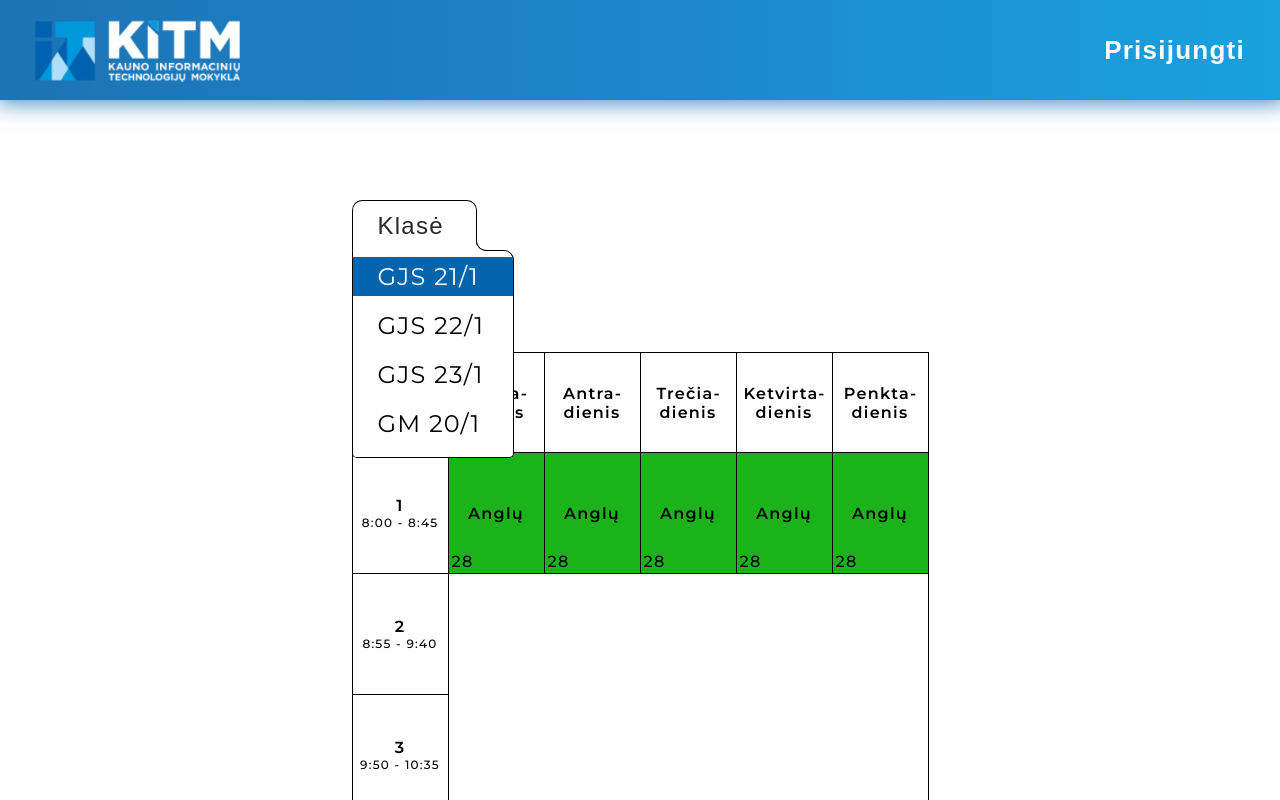
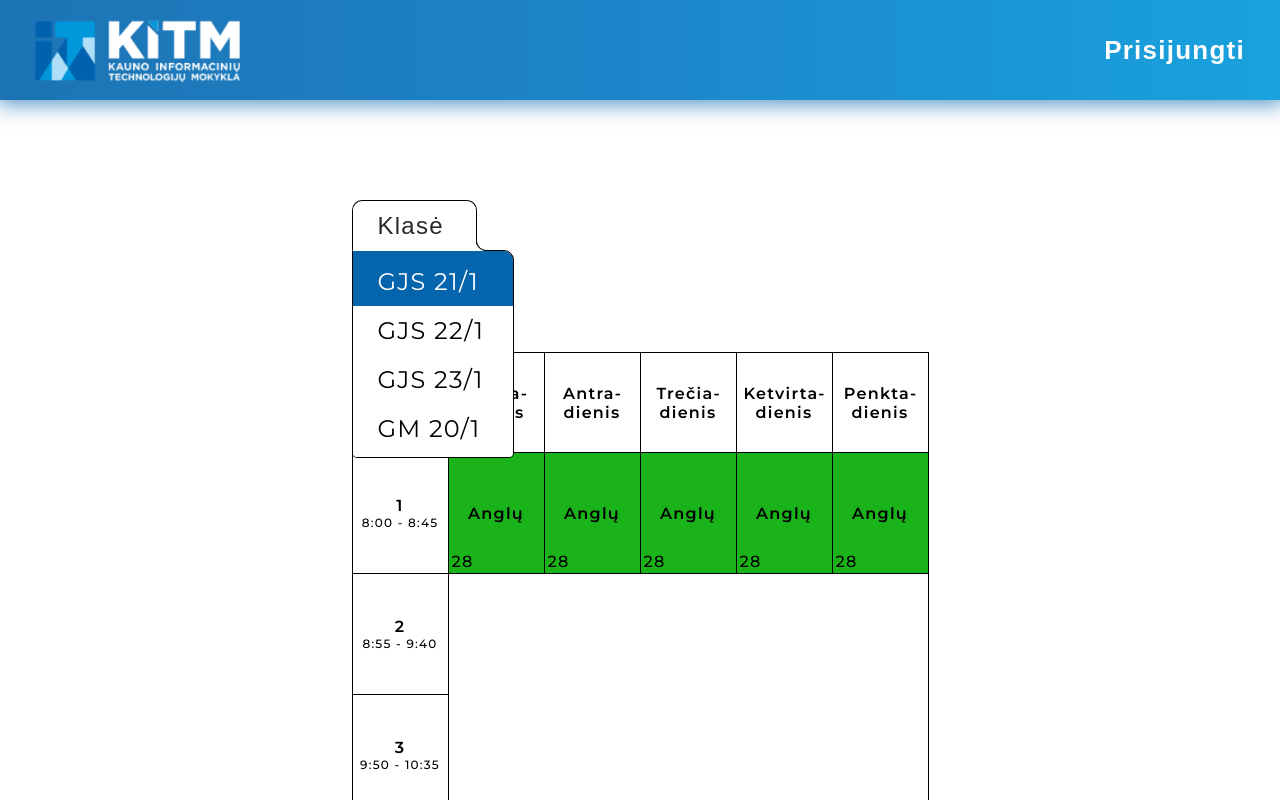
Before and after one commit to Gonzu2/School-Schedule, a React (Vite) app: page / in a window 1280 px wide. Both pictures are taken after a click on the element "GJS 21/1". Built offline with nearby package versions, Linux system fonts and the light colour scheme.

Commit message:
fix changes

```diff
--- a/src/components/ClassButton.jsx
+++ b/src/components/ClassButton.jsx
@@ -1,30 +1,65 @@
-import "../css/ClassButton.css"
-import React from "react"
+import "../css/ClassButton.css";
+import React from "react";
 
 function ClassButton() {
+  const classes = [
+    "JS 22/1v",
+    "GJS 23/1",
+    "GM 23/1",
+    "GJS 22/1",
+    "GM 22/1",
+    "GM 21/1",
+    "GJS 21/1",
+    "JS 23/1v",
+    "M 23/1v",
+    "M 23/2v",
+    "KT 23/1v",
+    "GM 20/1",
+  ];
 
-    const classes = ["JS 22/1v", "GJS 23/1", "GM 23/1", "GJS 22/1", "GM 22/1", "GM 21/1", "GJS 21/1", "JS 23/1v", "M 23/1v", "M 23/2v", "KT 23/1v", "GM 20/1"]
+  classes.sort();
 
-    classes.sort()
-
-    const [currentClassChosen, setClassChosen] = React.useState(classes[0])
-
+  const [currentClassChosen, setClassChosen] = React.useState(classes[0]);
 
   const [isMenuOpen, setIsMenuOpen] = React.useState(false);
 
   function openClassMenu() {
+    const classes_menu_el = document.getElementsByClassName("classes-menu")[0];
+
+    let currentClassChosenIndex = -1;
+
+    classes.forEach((element, index) => {
+      if (element === currentClassChosen) {
+        currentClassChosenIndex = index;
+      }
+    });
+
+    if (
+      currentClassChosenIndex === 0 &&
+      classes_menu_el &&
+      currentClassChosen
+    ) {
+      classes_menu_el.style.background = "rgb(4, 100, 172)";
+    } else {
+      classes_menu_el.style.background = "white";
+    }
+
     if (isMenuOpen) {
-            setIsMenuOpen(false)
+      setIsMenuOpen(false);
     } else {
-            setIsMenuOpen(true)
+      setIsMenuOpen(true);
     }
   }
 
-    function classClicked(e) {
+  function classClicked(e, index) {
     if (e !== currentClassChosen) {
-            setClassChosen(e)
+      if (index === 0) {
+        classes_menu_el.style.background = "rgb(4, 100, 172)";
+      }
+      setClassChosen(e);
     } else {
-            setIsMenuOpen(false)
+      setIsMenuOpen(false);
+      classes_menu_el.style.background = "white";
     }
   }
 
@@ -32,20 +67,50 @@ function ClassButton() {
     <div className="class-button-container">
       <div className="class-button">
         <div className="class-choose-button-container">
-                    <button className="class-choose-button" onClick={openClassMenu}>Klasė</button>
-                    <div className="class-choose-button-border" onClick={openClassMenu}></div>
+          <button className="class-choose-button" onClick={openClassMenu}>
+            Klasė
+          </button>
+          <div
+            className="class-choose-button-border"
+            onClick={openClassMenu}
+          ></div>
         </div>
-                <div className="class-chosen" style={isMenuOpen ? { borderBottomLeftRadius: "0", borderBottomRightRadius: "0" } : { borderBottomLeftRadius: "10px", borderBottomRightRadius: "10px" }} onClick={openClassMenu}>{currentClassChosen}</div>
+        <div
+          className="class-chosen"
+          style={
+            isMenuOpen
+              ? { borderBottomLeftRadius: "0", borderBottomRightRadius: "0" }
+              : {
+                  borderBottomLeftRadius: "10px",
+                  borderBottomRightRadius: "10px",
+                }
+          }
+          onClick={openClassMenu}
+        >
+          {currentClassChosen}
         </div>
-            <ul className="classes-menu" style={isMenuOpen ? { display: "flex" } : { display: "none" }}>
-                {
-                    classes.map((classItem) => (
-                        <li key={classItem} className={`classes-menu-item ${classItem === currentClassChosen ? 'classes-menu-item-selected' : ''}`} data-class-name={classItem} onClick={() => classClicked(classItem)}>{classItem}</li>
-                    ))
-                }
+      </div>
+      <ul
+        className="classes-menu"
+        style={isMenuOpen ? { display: "flex" } : { display: "none" }}
+      >
+        {classes.map((classItem, index) => (
+          <li
+            key={index}
+            className={`classes-menu-item ${
+              classItem === currentClassChosen
+                ? "classes-menu-item-selected"
+                : ""
+            }`}
+            data-class-name={classItem}
+            onClick={() => classClicked(classItem, index)}
+          >
+            {classItem}
+          </li>
+        ))}
       </ul>
     </div>
-    )
+  );
 }
 
 export default ClassButton;
--- a/src/css/ClassButton.css
+++ b/src/css/ClassButton.css
@@ -54,7 +54,6 @@
     align-items: center;
     padding: 0 0 0 25px;
 
-
     color: #292929;
     background: var(--button-background);
 
@@ -62,7 +61,7 @@
   }
 
   .class-choose-button-container::after {
-    content: '';
+    content: "";
     position: absolute;
     width: 123px;
     height: 3px;
@@ -124,18 +123,17 @@
 
     overflow: hidden;
     overflow-y: auto;
-
-
-    gap: 10px;
   }
 
   .classes-menu-item {
+
+    background-color: white;
     box-sizing: border-box;
     font-size: 24px;
     position: relative;
 
     cursor: pointer;
-    padding: 5px 0 5px 25px;
+    padding: 10px 0 10px 25px;
 
     width: 100%;
   }
@@ -145,8 +143,12 @@
     color: white;
   }
 
+  .classes-menu-item-selected-top {
+
+  }
+
   .classes-menu-item::after {
-    content: '';
+    content: "";
     position: absolute;
     left: 0;
     bottom: 0;
@@ -164,14 +166,13 @@
     transform-origin: left;
   }
 
-@media screen and (width <=475px) {
-
+  @media screen and (width <= 475px) {
     .class-choose-button-border {
       bottom: 51px;
     }
   }
 
-@media screen and (width <=420px) {
+  @media screen and (width <= 420px) {
     .class-choose-button-container::after {
       bottom: 50px;
     }
--- a/src/main.jsx
+++ b/src/main.jsx
@@ -3,7 +3,7 @@ import ReactDOM from 'react-dom/client'
 import App from './App.jsx'
 
 ReactDOM.createRoot(document.getElementById('root')).render(
-  <React.StrictMode>
+  // <React.StrictMode>
     <App />
-  </React.StrictMode>,
+  //</React.StrictMode>,
 )
```
Also changed, not shown: src/components/Schedule.jsx (+169 -62 lines), src/App.jsx (line endings or trailing spaces), src/components/Navbar.jsx (line endings or trailing spaces). Lines whose indentation alone changed are shown as unchanged.
